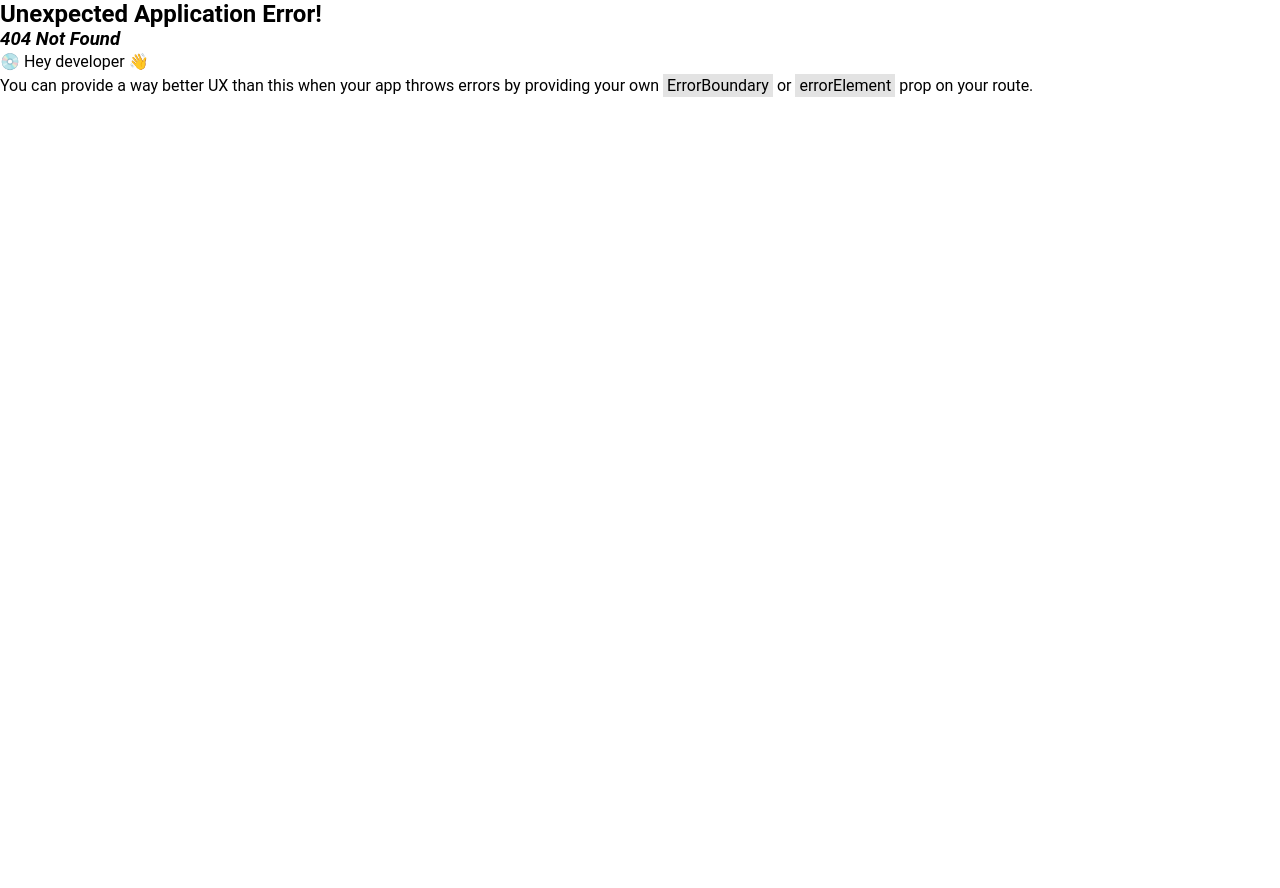
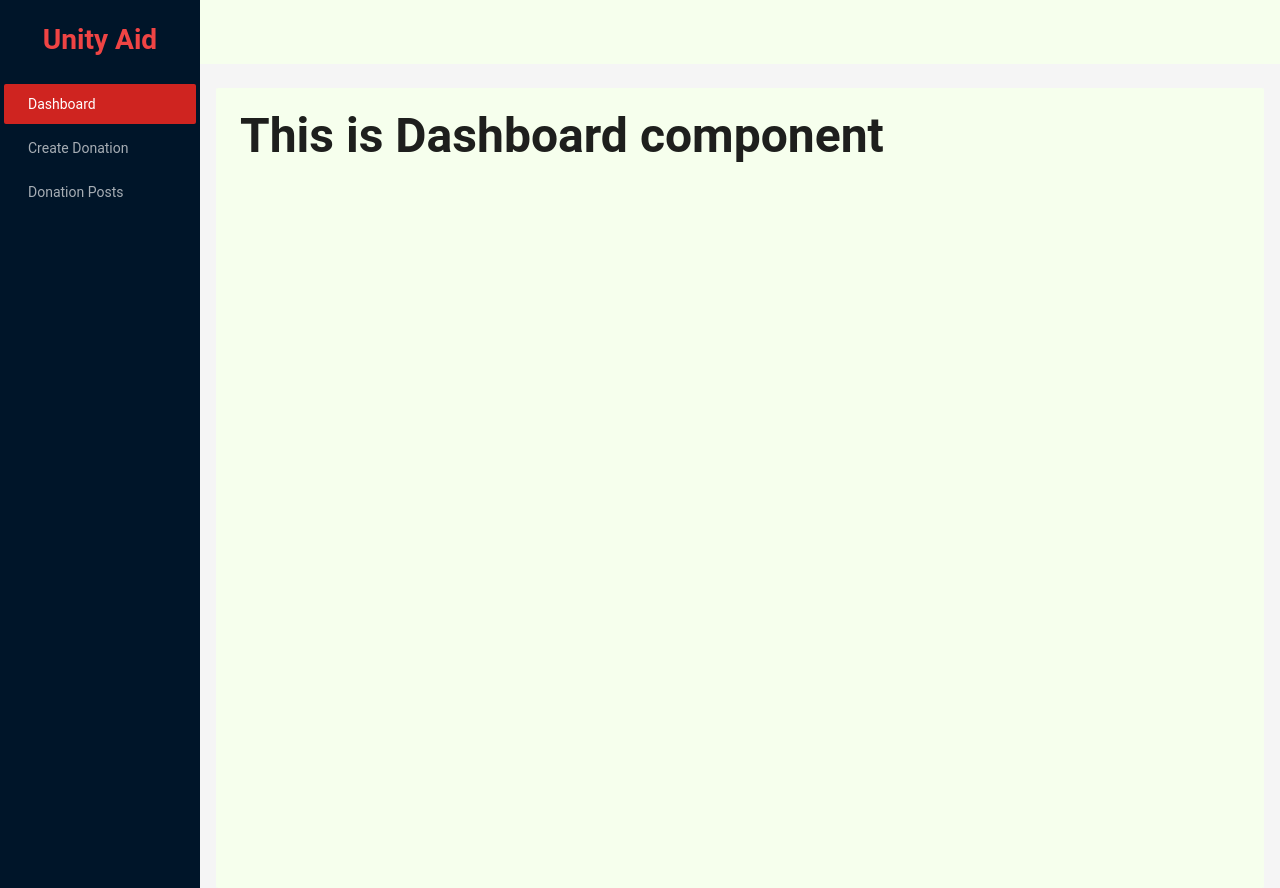
Before and after one commit to Mostakimw/unity-aid-client, a React (Vite) app: page /dashboard in a window 1280 px wide. Before the commit this address had no page. Before the commit the page ends 800 px from the top, so only its background shows below. Built offline with nearby package versions, Linux system fonts and the light colour scheme.

Commit message:
dashboard route and layout added

```diff
--- /dev/null
+++ b/src/components/layout/DashboardLayout.tsx
@@ -0,0 +1,11 @@
+import Dashboard from "../../pages/dashboard/Dashboard/Dashboard";
+
+const DashboardLayout = () => {
+  return (
+    <>
+      <Dashboard />
+    </>
+  );
+};
+
+export default DashboardLayout;
--- /dev/null
+++ b/src/components/layout/Sider/Sidebar.tsx
@@ -0,0 +1,65 @@
+import { Layout, Menu, theme } from "antd";
+import { NavLink, useLocation } from "react-router-dom";
+import DashboardLayout from "../DashboardLayout";
+
+const { Header, Content, Sider } = Layout;
+
+const items = [
+  { label: <NavLink to="/dashboard">Dashboard</NavLink>, key: 1 },
+  { label: <NavLink to="/create-donation">Create Donation</NavLink>, key: 2 },
+  { label: <NavLink to="/all-donation-post">Donation Posts</NavLink>, key: 3 },
+];
+
+const Sidebar = () => {
+  const {
+    token: { colorBgContainer, borderRadiusLG },
+  } = theme.useToken();
+
+  const location = useLocation();
+  const selectedKey = items.find(
+    (item) => item.label.props.to === location.pathname
+  )?.key;
+  console.log(selectedKey);
+
+  return (
+    <Layout>
+      <Sider
+        breakpoint="lg"
+        collapsedWidth="0"
+        // onBreakpoint={(broken) => {
+        //   console.log(broken);
+        // }}
+        // onCollapse={(collapsed, type) => {
+        //   console.log(collapsed, type);
+        // }}
+      >
+        <div className="demo-logo-vertical text-red-500 h-20 text-center text-2xl flex items-center justify-center">
+          <h3>Unity Aid</h3>
+        </div>
+        <Menu
+          theme="dark"
+          mode="inline"
+          defaultSelectedKeys={[selectedKey ? selectedKey.toString() : "1"]}
+          items={items}
+        />
+      </Sider>
+      <Layout>
+        <Header style={{ padding: 0, background: colorBgContainer }} />
+        <Content style={{ margin: "24px 16px 0" }}>
+          <div
+            style={{
+              padding: 24,
+              minHeight: "100vh",
+              background: colorBgContainer,
+              borderRadius: borderRadiusLG,
+            }}
+          >
+            <DashboardLayout />
+          </div>
+        </Content>
+      </Layout>
+    </Layout>
+  );
+};
+
+export default Sidebar;
--- a/src/components/shared/Navbar/Navbar.tsx
+++ b/src/components/shared/Navbar/Navbar.tsx
@@ -9,8 +9,8 @@ const { Header } = Layout;
 const items = [
   { label: <NavLink to="/">Home</NavLink>, key: 1 },
   { label: <NavLink to="/donations">All Donations</NavLink>, key: 2 },
-  { label: <NavLink to="/about">About</NavLink>, key: 3 },
-  { label: <NavLink to="/dashboard">Dashboard</NavLink>, key: 4 },
+  { label: <NavLink to="/dashboard">Dashboard</NavLink>, key: 3 },
+  { label: <NavLink to="/about">About</NavLink>, key: 4 },
 ];
 
 const Navbar = () => {
--- /dev/null
+++ b/src/pages/dashboard/Dashboard/Dashboard.tsx
@@ -0,0 +1,9 @@
+const Dashboard = () => {
+  return (
+    <div>
+      <h1>This is Dashboard component</h1>
+    </div>
+  );
+};
+
+export default Dashboard;
```
Also changed, not shown: src/routes/routes.tsx (+8 -0 lines).
